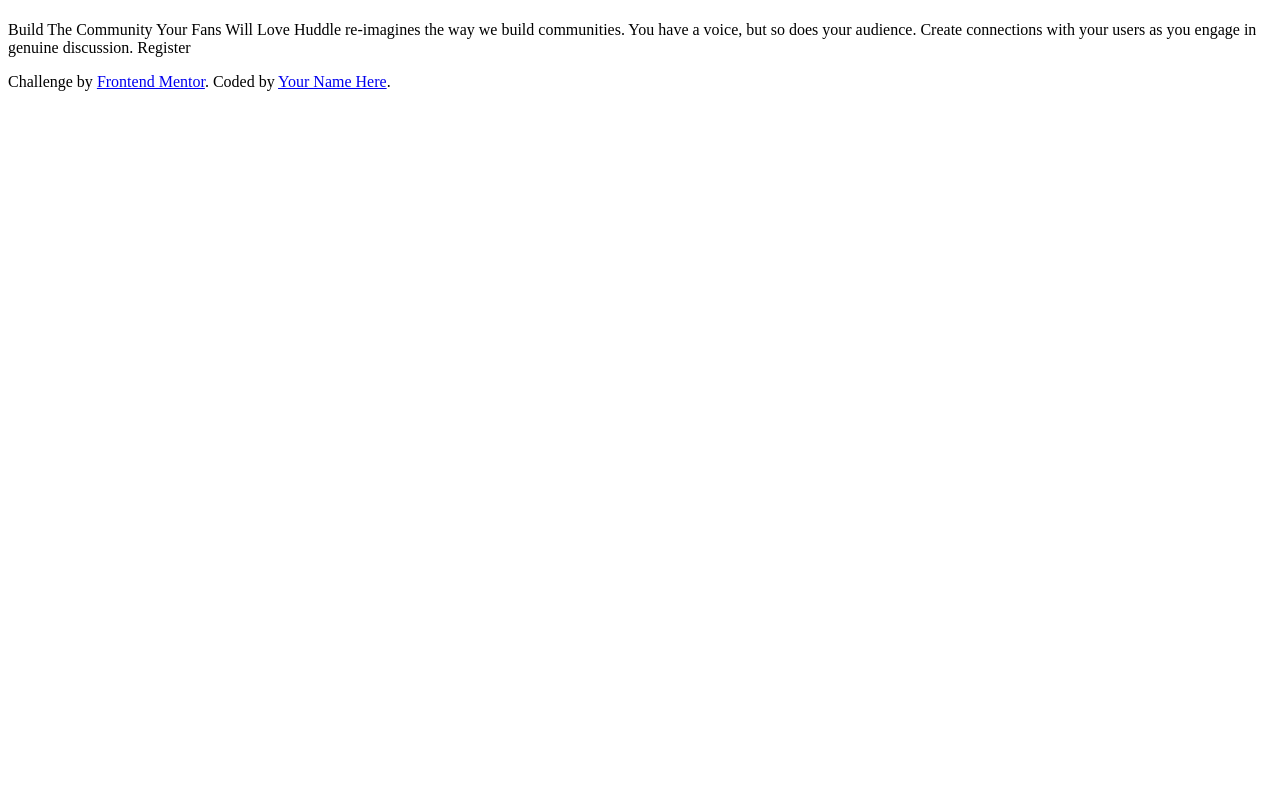
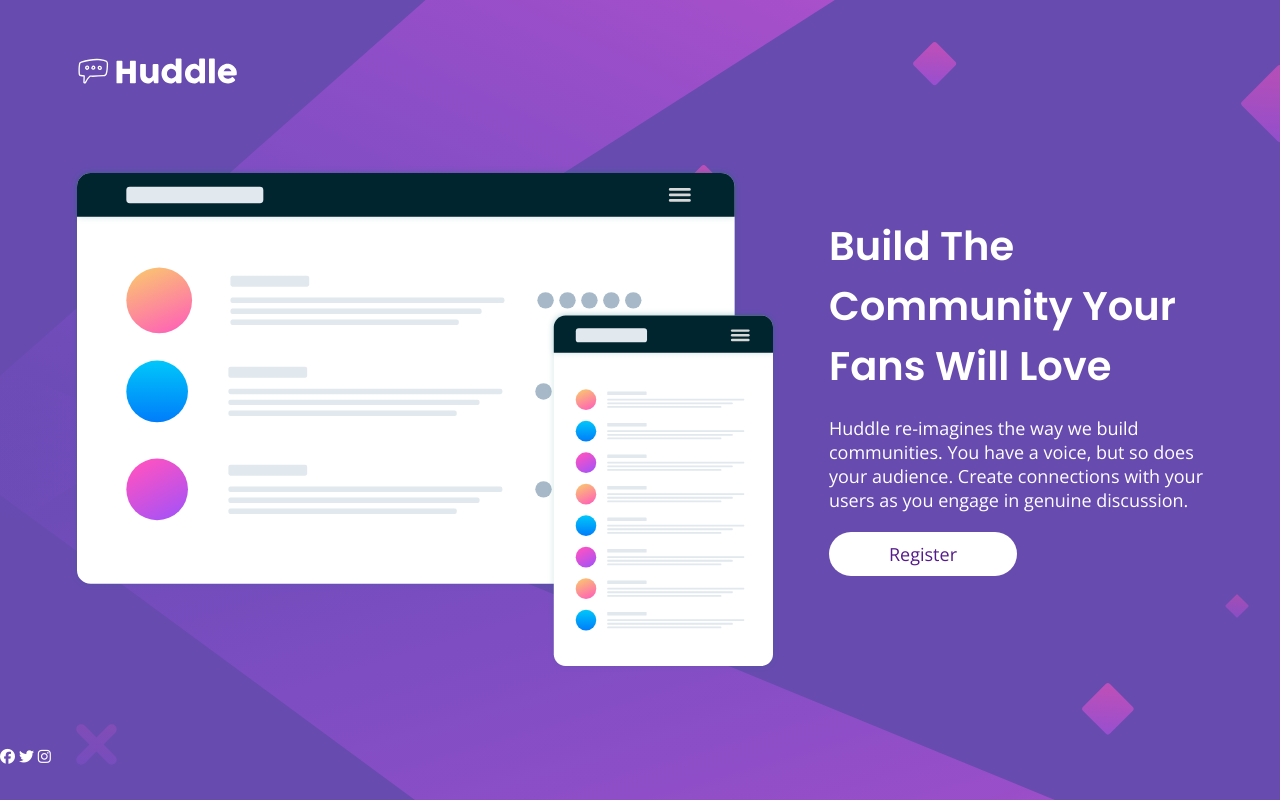
Before and after one commit to samlan24/Huddle-landing-, a plain HTML site: page index.html in a window 1280 px wide. Drawn offline with nearby package versions, Linux system fonts and the light colour scheme.

Commit message:
initial commit

```diff
--- a/css/styles.css
+++ b/css/styles.css
@@ -0,0 +1,59 @@
+*{
+    padding: 0;
+    margin: 0;
+}
+
+body{
+    font-family: 'Open Sans', sans-serif;
+    background-image: url('/images/bg-desktop.svg');
+    font-size: 15px;
+    background-repeat: no-repeat;
+
+    background-color: hsl(257, 40%, 49%);
+    color: #fff;
+
+}
+
+ h1{
+    font-family: 'Poppins', sans-serif;
+    font-weight: 600;
+    font-size: 40px;
+    margin-bottom: 20px;
+ }
+
+a{
+    text-decoration: none;
+    font-size: 18px;
+    background: #fff;
+    padding: 10px 60px;
+    border-radius: 25px;
+}
+ .logo{
+     margin: 50px 70px 0 70px;
+ }
+
+ .logo img{
+     width: 15%;
+ }
+
+ .card{
+     display: flex;
+     margin: auto;
+     margin:70px 70px;
+ }
+
+ .card-info{
+     flex-basis: 35%;
+     padding-left: 50px;
+     padding-top: 50px;
+
+ }
+
+.card-info p{
+    font-size: 18px;
+    font-weight: 400;
+
+}
+ .btn{
+     margin-top: 30px;
+ }
--- a/index.html
+++ b/index.html
@@ -6,22 +6,58 @@
 
   <link rel="icon" type="image/png" sizes="32x32" href="./images/favicon-32x32.png">
   <title>Frontend Mentor | Huddle landing page with single introductory section</title>
+  <script src="https://kit.fontawesome.com/858af4e785.js" crossorigin="anonymous"></script>
+  <link rel="preconnect" href="https://fonts.gstatic.com">
+ <link href="https://fonts.googleapis.com/css2?family=Open+Sans&family=Poppins:wght@400;600&display=swap" rel="stylesheet">
   <link rel="stylesheet" href="css/styles.css">
 </head>
 <body>
-<h1></h1>
-  Build The Community Your Fans Will Love
 
-  Huddle re-imagines the way we build communities. You have a voice, but so does your audience.
-  Create connections with your users as you engage in genuine discussion.
 
-  Register
+  <div class="logo">
+  <img src="images/logo.svg" alt="">
+</div>
 
-  <footer>
+
+
+<div class="card">
+
+
+
+  <div class="card-img">
+    <img src="images/illustration-mockups.svg" alt="">
+  </div>
+
+
+
+  <div class="card-info">
+    <h1> Build The Community Your Fans Will Love</h1>
+
+    <p>Huddle re-imagines the way we build communities. You have a voice, but so does your audience.
+    Create connections with your users as you engage in genuine discussion. </p>
+    <div class="btn">
+      <a href="">Register</a>
+    </div>
+
+  </div>
+
+</div>
+
+<div class="socials">
+  <i class="fab fa-facebook"></i>
+  <i class="fab fa-twitter"></i>
+  <i class="fab fa-instagram"></i>
+</div>
+
+
+<!--
+   <footer>
     <p class="attribution">
       Challenge by <a href="https://www.frontendmentor.io?ref=challenge" target="_blank">Frontend Mentor</a>.
       Coded by <a href="#">Your Name Here</a>.
     </p>
   </footer>
+-->
+
 </body>
 </html>
```
